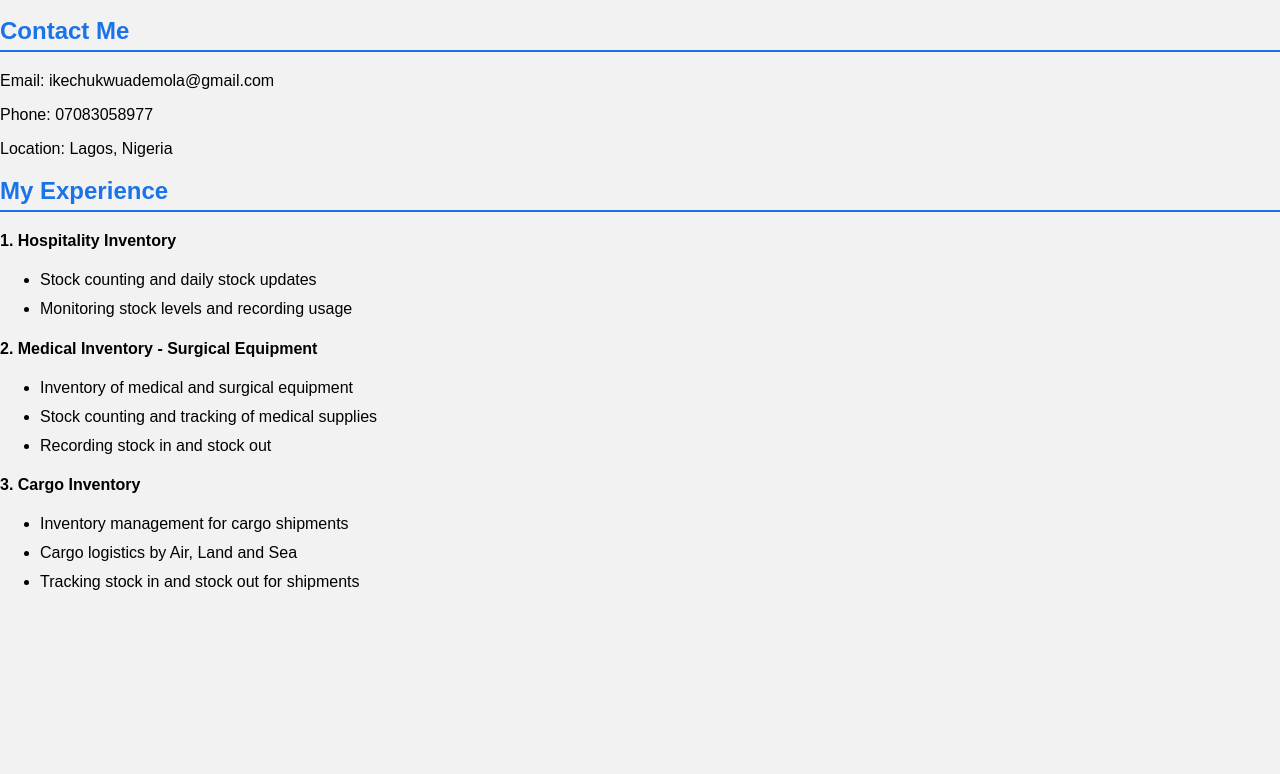
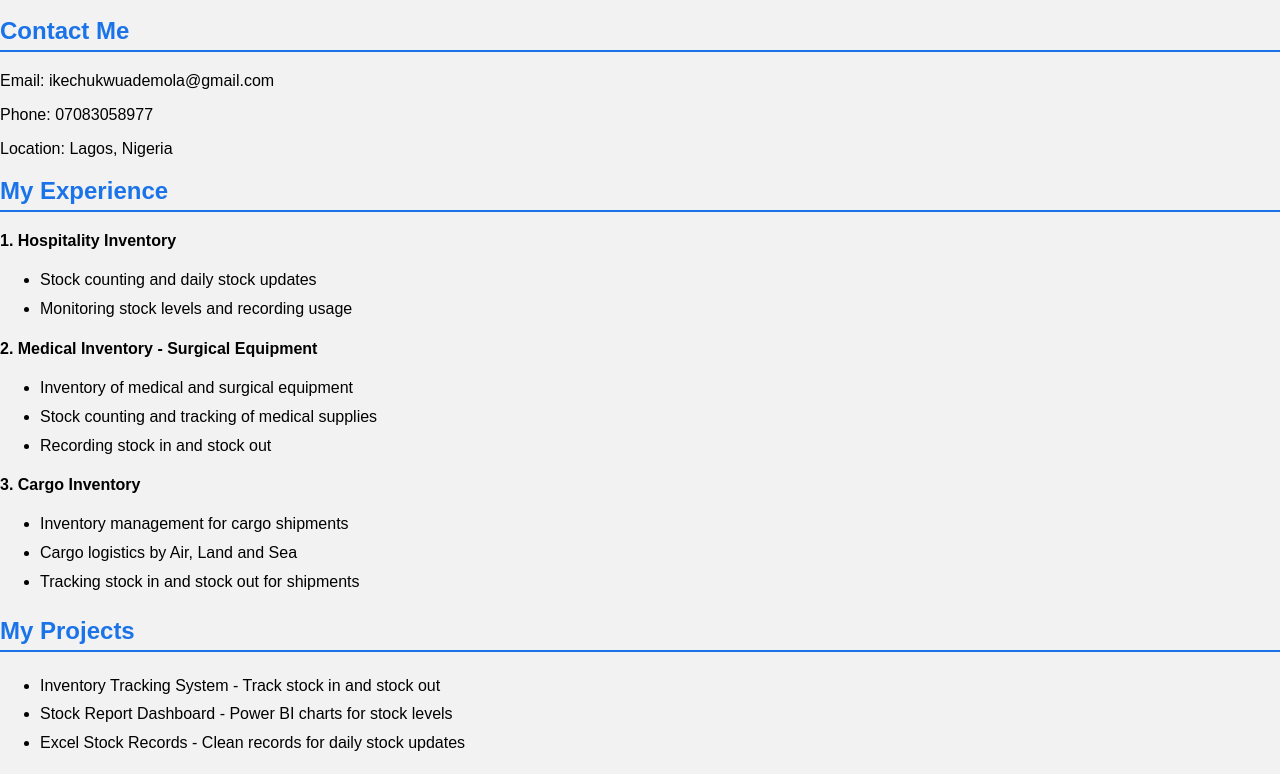
Before and after one commit to ikechukwuademola-ops/My-first-website, a plain HTML site: page index.html in a window 1280 px wide. Shown: the part 778-1552 px from the top of the page. Before the commit the page ends 1391 px from the top, so only its background shows below. Drawn offline with Linux system fonts and the light colour scheme.

Commit message:
Update index.html

```diff
--- a/index.html
+++ b/index.html
@@ -88,3 +88,11 @@ My name is Ademola. I am interested in Inventory and Stock Keeping.</p></div>)
 </ul>
 
 </div>
+<div class="card">
+<h2>My Projects</h2>
+<ul>
+<li>Inventory Tracking System - Track stock in and stock out</li>
+<li>Stock Report Dashboard - Power BI charts for stock levels</li>
+<li>Excel Stock Records - Clean records for daily stock updates</li>
+</ul>
+</div>
```
